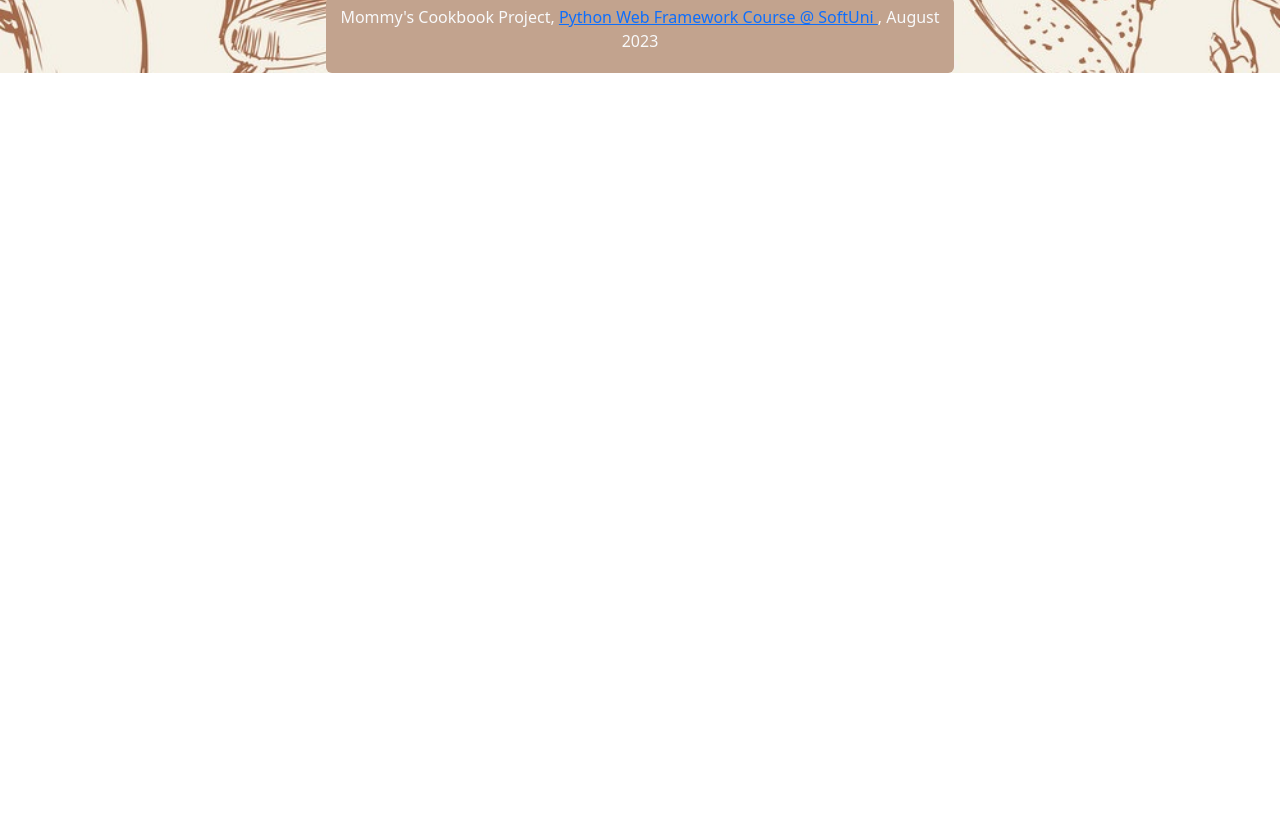
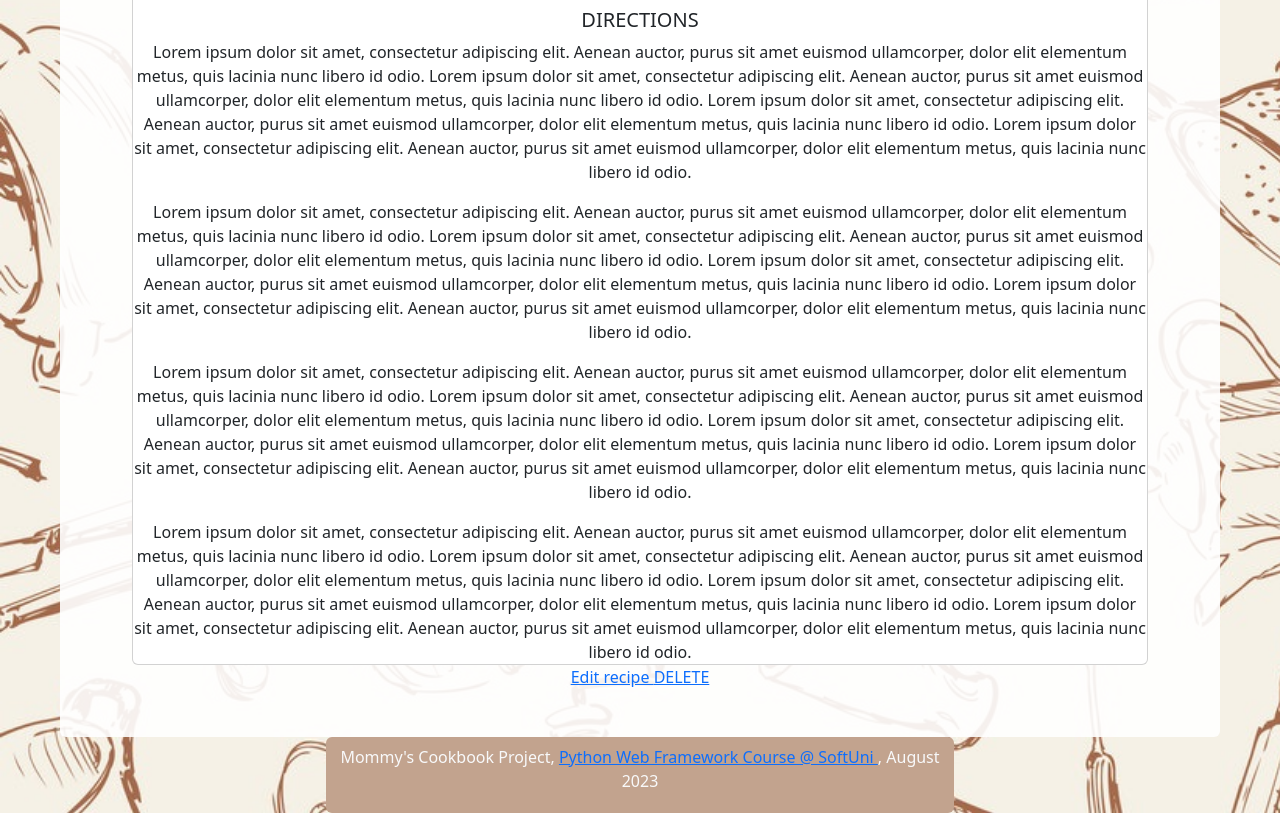
Before and after one commit to dtuleva/MommysCookbookProject, a Django app: a page that uses templates/base.html in a window 1280 px wide. Shown: the part 808-1637 px from the top of the page. Before the commit the page ends 881 px from the top, so only its background shows below. Run offline with Django 4.2, Linux system fonts and the light colour scheme; tables that the repository leaves empty hold one stand-in row (values such as "Sample post").

Commit message:
recipe model updated

```diff
--- a/MommysCookbookProject/recipe/models.py
+++ b/MommysCookbookProject/recipe/models.py
@@ -1,30 +1,54 @@
 from django.db import models
 from django.utils.text import slugify
 
+from MommysCookbookProject.user_auth.models import CookbookUser
+
+
 # todo: Validation on model level to have access to it evereywhere - source Doncho
 class Recipe(models.Model):
+    TITLE_MAX_LEN = 50
+    DESCRIPTION_MAX_LEN = 300
+    INGREDIENTS_MAX_LEN = 1000
+    INSTRUCTIONS_MAX_LEN = 5000
+
     title = models.CharField(
-        max_length=50,
+        max_length=TITLE_MAX_LEN,
+        unique=True,
         blank=True,
         null=True,
     )
 
     description = models.TextField(
-        max_length=300,
+        max_length=DESCRIPTION_MAX_LEN,
         blank=True,
         null=True,
     )
 
     ingredients = models.TextField(
-        max_length=1000,
+        max_length=INGREDIENTS_MAX_LEN,
         blank=True,
         null=True,
     )
 
     instructions = models.TextField(
-        max_length=3000,
+        max_length=INSTRUCTIONS_MAX_LEN,
         blank=True,
         null=True,
+    )
+
+    prep_time = models.PositiveIntegerField(
+        blank=True,
+        null=True
+    )
+
+    cook_time = models.PositiveIntegerField(
+        blank=True,
+        null=True
+    )
+
+    servings = models.PositiveIntegerField(
+        blank=True,
+        null=True
     )
 
     slug = models.SlugField(
@@ -33,32 +57,25 @@ class Recipe(models.Model):
         editable=False,
     )
 
+    created_at = models.DateTimeField(
+        auto_now_add=True
+    )
+    owner = models.ForeignKey(
+        CookbookUser,
+        on_delete=models.SET_DEFAULT,
+        null=True,
+        blank=True,
+        default=None
+    )
+
     def save(self, *args, **kwargs):
         super().save(*args, **kwargs)
         if not self.slug:
-            self.slug = slugify(f"{self.title}-{self.pk}")
+            self.slug = slugify(self.title)
         return super().save(*args, **kwargs)
 
-
-
-
-
-
-# class Recipe(models.Model):
-#     title = models.CharField(max_length=255)
-#     description = models.TextField(blank=True)
-#     ingredients = models.TextField()
-#     instructions = models.TextField()
 #     rating = models.IntegerField(default=0, choices=[(i, str(i)) for i in range(6)])
 #     is_private = models.BooleanField(default=False)
 #     slug = models.SlugField(unique=True, blank=True)
 #     owner = models.ForeignKey(User, on_delete=models.CASCADE)
 #     image = models.ImageField(upload_to='recipes/', blank=True, default='path/to/default/image.jpg')
-#
-#     def save(self, *args, **kwargs):
-#         if not self.slug:
-#             self.slug = slugify(self.title)
-#         super().save(*args, **kwargs)
-#
-#     def __str__(self):
-#         return self.title
--- a/MommysCookbookProject/recipe/templates/recipe/recipe_details.html
+++ b/MommysCookbookProject/recipe/templates/recipe/recipe_details.html
@@ -6,10 +6,10 @@
     <div class="container-fluid mt-5">
         <div class="card">
             <div class="row no-gutters">
-                <div class="col-md-4">
+                <div class="col-md-8" style="max-height: 100vh; overflow: hidden">
                     <img src="{% static 'images/cake_image.jpg' %}" class="card-img" alt="Image">
                 </div>
-                <div class="col-md-8" >
+                <div class="col-md-4" >
                     <div class="card-body">
                         <div>
                             <i class="fa-solid fa-star"></i>
@@ -40,6 +40,42 @@
                         Lorem ipsum dolor sit amet, consectetur adipiscing elit. Aenean auctor,
                             purus sit amet
                             euismod ullamcorper, dolor elit elementum metus, quis lacinia nunc libero id odio.</p>
+                <p class="card-text">Lorem ipsum dolor sit amet, consectetur adipiscing elit. Aenean auctor,
+                            purus sit amet
+                            euismod ullamcorper, dolor elit elementum metus, quis lacinia nunc libero id odio.
+                        Lorem ipsum dolor sit amet, consectetur adipiscing elit. Aenean auctor,
+                            purus sit amet
+                            euismod ullamcorper, dolor elit elementum metus, quis lacinia nunc libero id odio.
+                        Lorem ipsum dolor sit amet, consectetur adipiscing elit. Aenean auctor,
+                            purus sit amet
+                            euismod ullamcorper, dolor elit elementum metus, quis lacinia nunc libero id odio.
+                        Lorem ipsum dolor sit amet, consectetur adipiscing elit. Aenean auctor,
+                            purus sit amet
+                            euismod ullamcorper, dolor elit elementum metus, quis lacinia nunc libero id odio.</p>
+                <p class="card-text">Lorem ipsum dolor sit amet, consectetur adipiscing elit. Aenean auctor,
+                            purus sit amet
+                            euismod ullamcorper, dolor elit elementum metus, quis lacinia nunc libero id odio.
+                        Lorem ipsum dolor sit amet, consectetur adipiscing elit. Aenean auctor,
+                            purus sit amet
+                            euismod ullamcorper, dolor elit elementum metus, quis lacinia nunc libero id odio.
+                        Lorem ipsum dolor sit amet, consectetur adipiscing elit. Aenean auctor,
+                            purus sit amet
+                            euismod ullamcorper, dolor elit elementum metus, quis lacinia nunc libero id odio.
+                        Lorem ipsum dolor sit amet, consectetur adipiscing elit. Aenean auctor,
+                            purus sit amet
+                            euismod ullamcorper, dolor elit elementum metus, quis lacinia nunc libero id odio.</p>
+                <p class="card-text">Lorem ipsum dolor sit amet, consectetur adipiscing elit. Aenean auctor,
+                            purus sit amet
+                            euismod ullamcorper, dolor elit elementum metus, quis lacinia nunc libero id odio.
+                        Lorem ipsum dolor sit amet, consectetur adipiscing elit. Aenean auctor,
+                            purus sit amet
+                            euismod ullamcorper, dolor elit elementum metus, quis lacinia nunc libero id odio.
+                        Lorem ipsum dolor sit amet, consectetur adipiscing elit. Aenean auctor,
+                            purus sit amet
+                            euismod ullamcorper, dolor elit elementum metus, quis lacinia nunc libero id odio.
+                        Lorem ipsum dolor sit amet, consectetur adipiscing elit. Aenean auctor,
+                            purus sit amet
+                            euismod ullamcorper, dolor elit elementum metus, quis lacinia nunc libero id odio.</p>
             </div>
         </div>
     </div>
--- a/MommysCookbookProject/user_auth/templates/user_auth/user_logout.html
+++ b/MommysCookbookProject/user_auth/templates/user_auth/user_logout.html
@@ -17,7 +17,7 @@
         {% csrf_token %}
 
     </form>
-    <p>
+    <p class="mt-3">
         <a href="{{request.META.HTTP_REFERER|escape}}" class="btn btn-secondary text-light btn-block">
             No, go back to previous page
         </a>
--- a/templates/base.html
+++ b/templates/base.html
@@ -14,23 +14,23 @@
     <link rel="stylesheet" href="{% static 'css/styles.css' %}">
 
     <style>
-        /* Custom CSS for background image */
+        /* Custom CSS for background */
 
         #background {
             background-image: url("{% static 'images/background-with-kitchen-utensils-vector-24630288.jpg' %}");
             background-size: cover;
             background-color: #f5f1e6; /* Fallback background color */
-        {#height: 95vh;#}
+            min-height: 100vh;
         }
 
         #overlay {
             background-color: rgba(255, 255, 255, 0.9) !important;
-        {#min-height: 60vh;#}
         }
 
         .bg-light-brown {
             background-color: #f5f1e6;
         }
+
         .bg-brown {
             background-color: #c2a38e;
         }
@@ -106,13 +106,12 @@
         <div id="overlay"
              class="container-fluid flex-column justify-content-evenly align-items-center rounded overflow-auto">
 
-        <div class="p-5">
+            <div class="p-5">
 
-            {% block main-content %}
+                {% block main-content %}
 
-            {% endblock %}
-        </div>
-
+                {% endblock %}
+            </div>
 
 
         </div>
@@ -130,12 +129,6 @@
     </footer>
 </main>
 
-
-
 </body>
 
 </html>
-
-
-{#  class="bg-dark text-light text-primary" #}
-{#navbar-primary#}
```
Also changed, not shown: MommysCookbookProject/recipe/migrations/0002_recipe_cook_time_recipe_created_at_recipe_owner_and_more.py (added), MommysCookbookProject/user_auth/migrations/0005_alter_cookbookuser_email.py (added).
